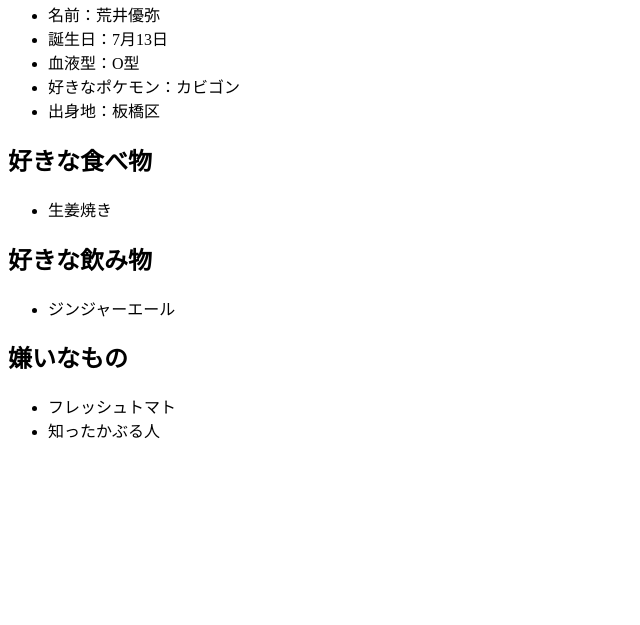
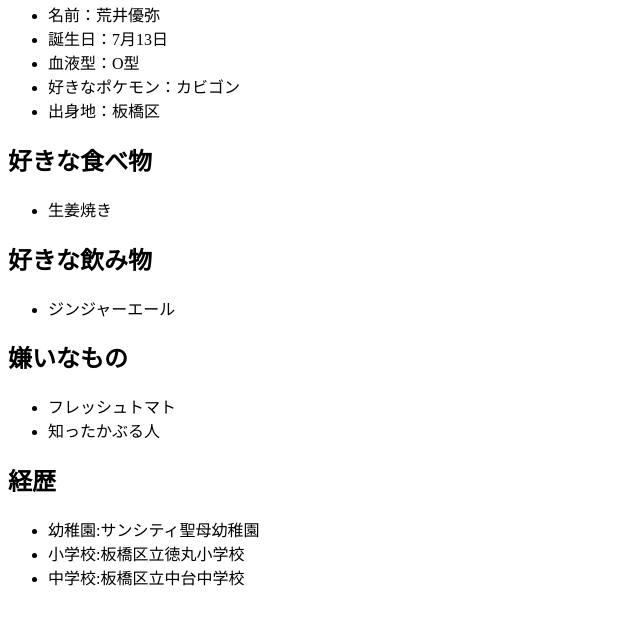
Before and after one commit to yuuyara/DS_programming, a plain HTML site: page index.html in a window 1280 px wide. Shown: the part 87-712 px from the top of the page, without its empty margins (0-640 px from the left). Drawn offline with Linux system fonts and the light colour scheme.

Commit message:
自分の経歴を追記

```diff
--- a/index.html
+++ b/index.html
@@ -41,5 +41,13 @@
             <li>フレッシュトマト</li>
             <li>知ったかぶる人</li>
         </ul>
+
+        <h2>経歴</h2>
+        <ul>
+			<li>幼稚園:サンシティ聖母幼稚園 </li>
+	        <li>小学校:板橋区立徳丸小学校 </li>
+	        <li>中学校:板橋区立中台中学校 </li>
+        </ul>
+
     </body>
 </html>
```
